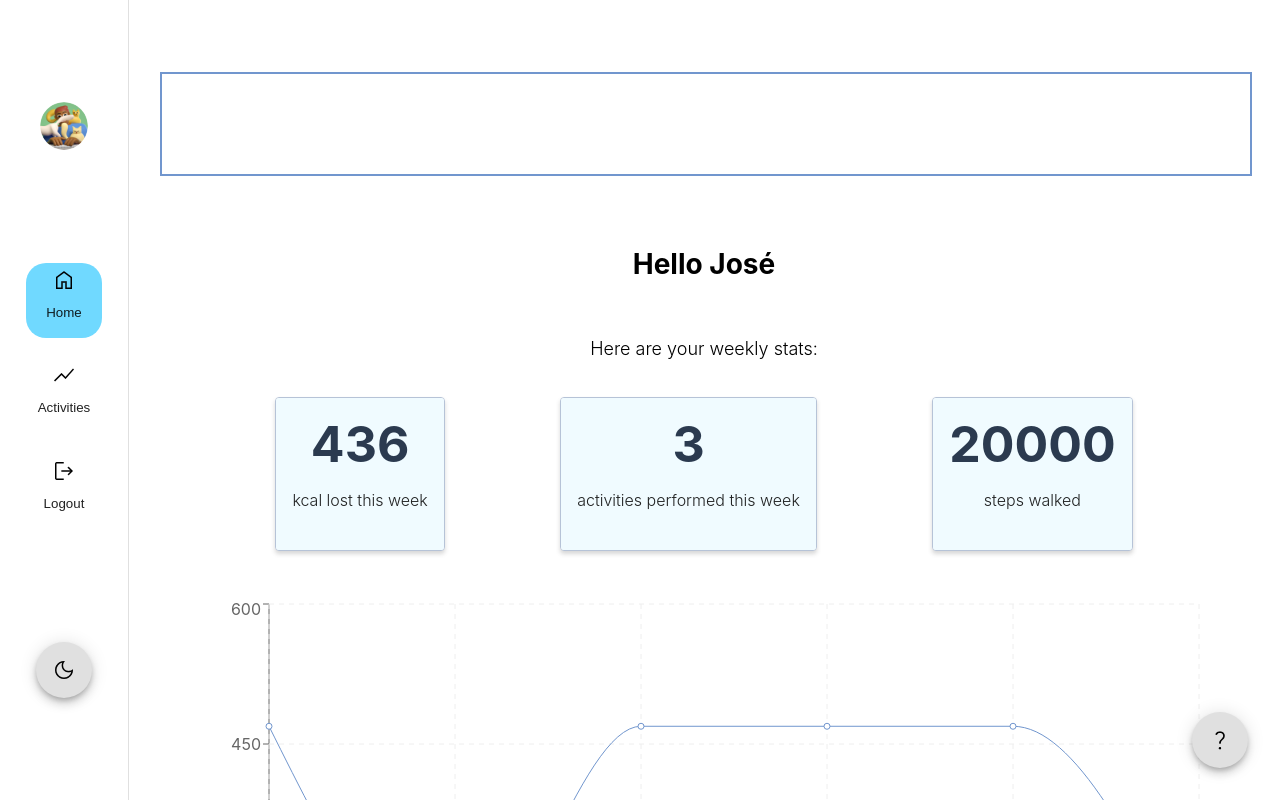
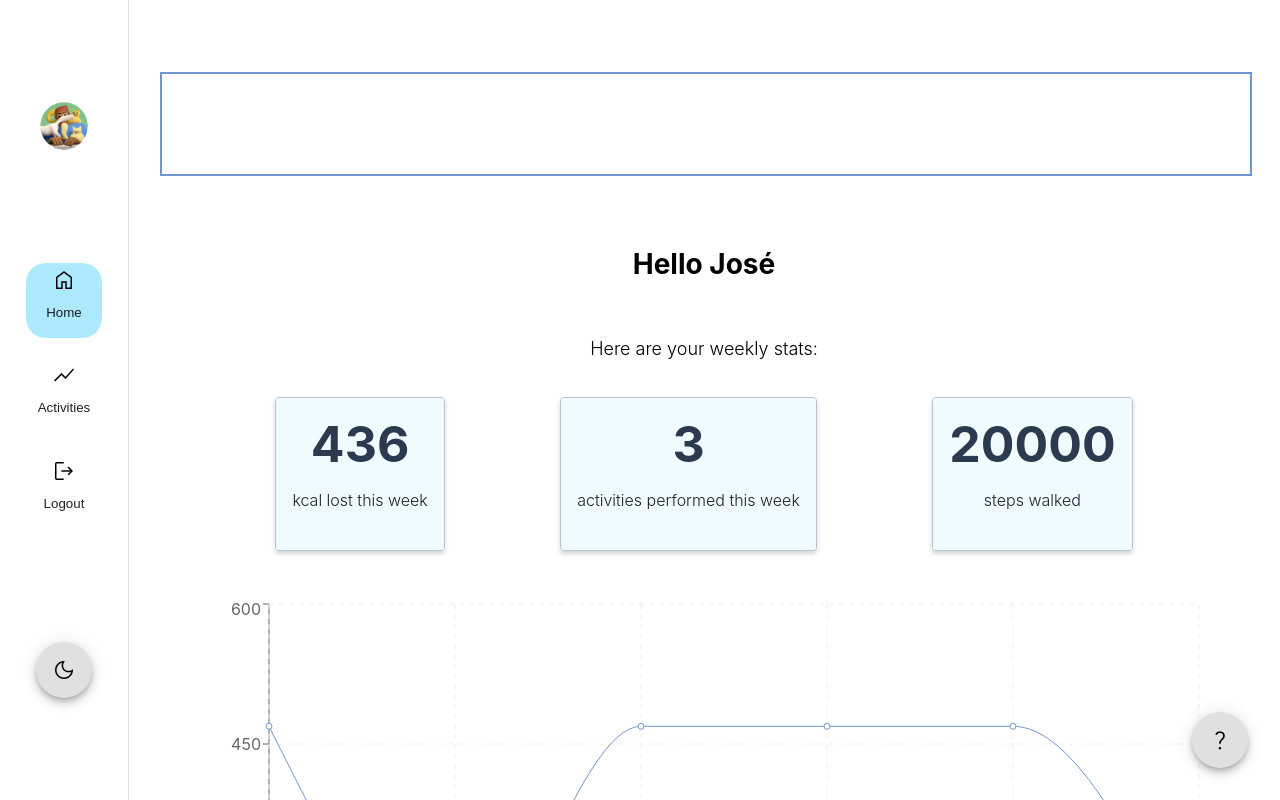
Before and after one commit to MHaurel/tii-2023, a React (Create React App) app: page / in a window 1280 px wide. Shown: the top 800 px of the page. Built offline with nearby package versions, Linux system fonts and the light colour scheme.

Commit message:
Re-update colors

```diff
--- a/src/components/NavigationButton.css
+++ b/src/components/NavigationButton.css
@@ -11,7 +11,7 @@
 }
 
 .navigationButton:hover {
-    background-color: #ADE9FF;
+    background-color: #D6F4FF;
 }
 
 .navigationButton img {
--- a/src/components/NavigationButton.js
+++ b/src/components/NavigationButton.js
@@ -3,7 +3,7 @@ import ButtonBase from '@mui/material/ButtonBase';
 
 function NavigationButton({label, icon, onClick, active}) {
     return (
-        <ButtonBase sx={{backgroundColor: active ? "#70D9FF" : "transparent"}} onClick={onClick} className="navigationButton">
+        <ButtonBase sx={{backgroundColor: active ? "#ADE9FF" : "transparent"}} onClick={onClick} className="navigationButton">
             <img src={process.env.PUBLIC_URL + `images/icons/${icon}.png`} alt="Navigation Icon"/>
             <p>{label}</p>
         </ButtonBase>
```
